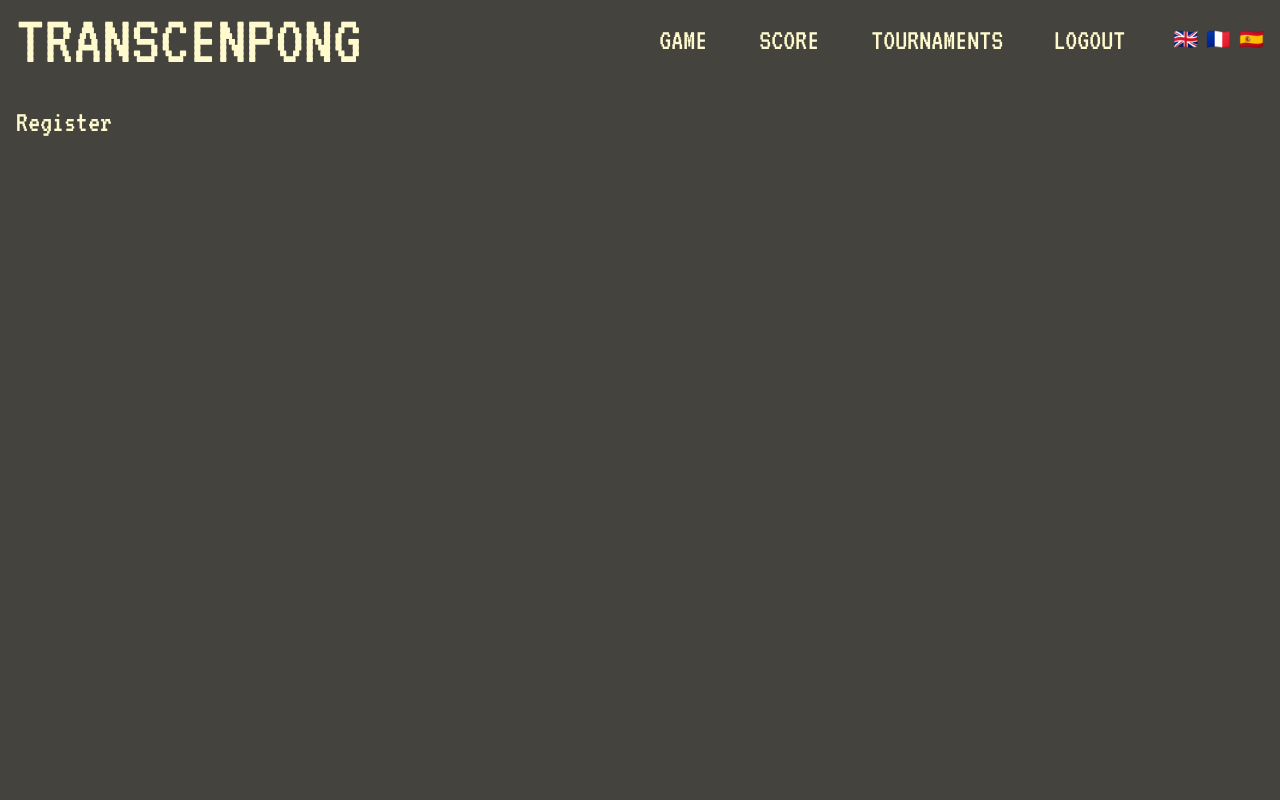
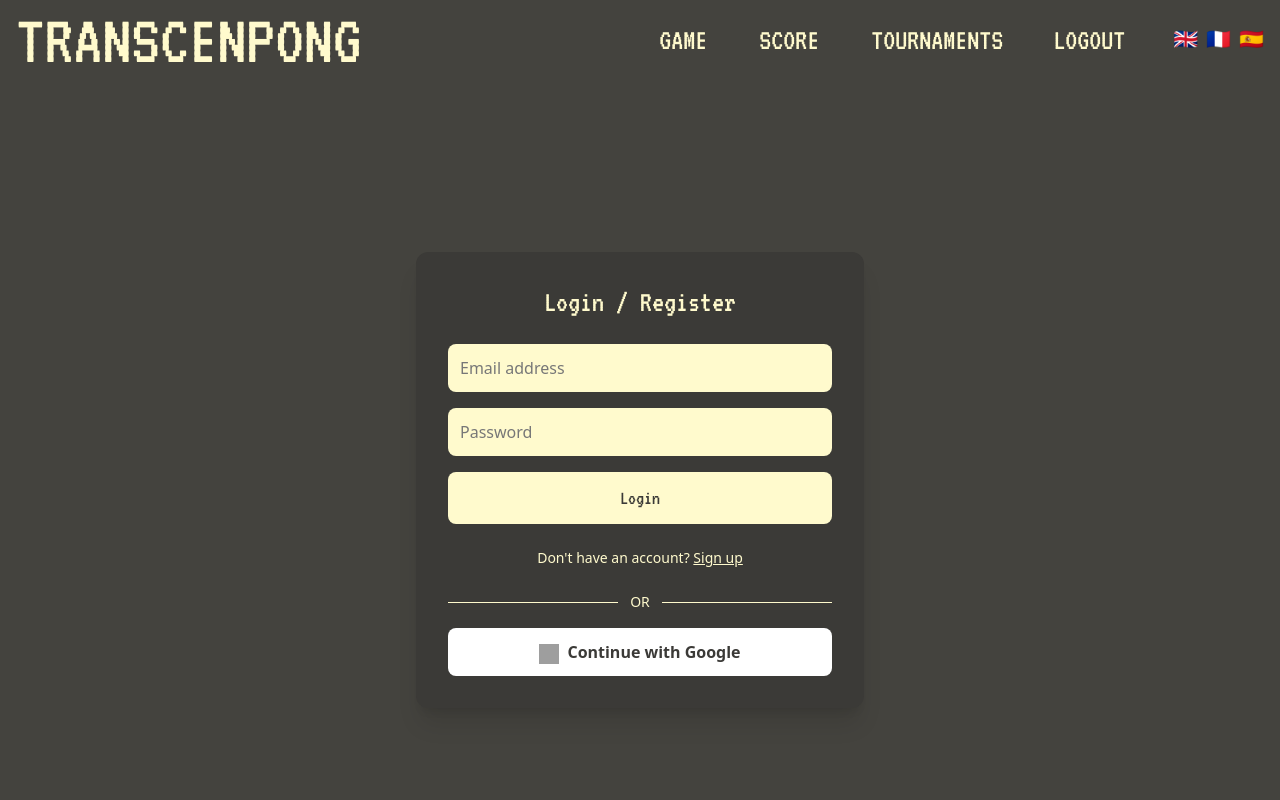
Before and after one commit to dbejar-s/ft_transcendence, a React (Vite) app in the folder frontend/: page /register in a window 1280 px wide. Shown: the top 800 px of the page. Built offline with nearby package versions, Linux system fonts and the light colour scheme; grey boxes are pictures that could not be loaded.

Commit message:
change registration page, add sign in with google button

```diff
--- a/frontend/src/pages/Registration.tsx
+++ b/frontend/src/pages/Registration.tsx
@@ -1,8 +1,78 @@
+import { useTranslation } from 'react-i18next';
+import { useState } from 'react';
+
 export default function Register() {
-  return(
-	<div className="min-h-screen flex flex-col bg-[#44433e]">
-     <h2 className="text-3xl font-vt323 text-[#FFFACD] mt-6 px-4">Register</h2>
-      {/*  */}
+  const { t } = useTranslation();
+  const [email, setEmail] = useState('');
+  const [password, setPassword] = useState('');
+
+  const handleLogin = (e: React.FormEvent) => {
+    e.preventDefault();
+    // TODO: Add connexion logic
+    console.log('Login with', email, password);
+  };
+
+  const handleGoogleLogin = () => {
+    // TODO: Add Google Sign-in logic
+    console.log('Connexion via Google');
+  };
+
+  return (
+    <div className="min-h-screen flex items-center justify-center bg-[#44433e] text-[#FFFACD] p-6">
+      <div className="bg-[#3b3a37] p-8 rounded-xl shadow-xl w-full max-w-md">
+        <h2 className="text-3xl font-vt323 mb-6 text-center">{t('registerTitle') || 'Register / Login'}</h2>
+
+        <form onSubmit={handleLogin} className="space-y-4">
+          <input
+            type="email"
+            placeholder={t('email') || 'Email'}
+            value={email}
+            onChange={(e) => setEmail(e.target.value)}
+            className="w-full p-3 rounded-lg bg-[#FFFACD] text-[#3b3a37] placeholder-[#777] focus:outline-none"
+            required
+          />
+          <input
+            type="password"
+            placeholder={t('password') || 'Password'}
+            value={password}
+            onChange={(e) => setPassword(e.target.value)}
+            className="w-full p-3 rounded-lg bg-[#FFFACD] text-[#3b3a37] placeholder-[#777] focus:outline-none"
+            required
+          />
+
+          <button
+            type="submit"
+            className="w-full bg-[#FFFACD] text-[#3b3a37] font-vt323 text-xl py-3 rounded-lg hover:bg-[#e0e0a0] transition"
+          >
+            {t('login') || 'Login'}
+          </button>
+        </form>
+
+        <div className="my-6 text-center text-sm">
+          {t('noAccount') || "Don't have an account?"}{' '}
+          <a href="/signup" className="underline hover:text-white">
+            {t('signUp') || 'Sign up'}
+          </a>
+        </div>
+
+        <div className="flex items-center my-4">
+          <hr className="flex-grow border-[#FFFACD]" />
+          <span className="mx-3 text-sm">{t('or') || 'OR'}</span>
+          <hr className="flex-grow border-[#FFFACD]" />
+        </div>
+
+        <button
+          onClick={handleGoogleLogin}
+          className="w-full bg-white text-[#3b3a37] py-3 rounded-lg font-semibold hover:bg-gray-100 transition"
+        >
+          <img
+            src="https://developers.google.com/identity/images/g-logo.png"
+            alt="Google logo"
+            className="inline w-5 h-5 mr-2 align-middle"
+          />
+          {t('continueWithGoogle') || 'Continue with Google'}
+        </button>
+      </div>
     </div>
   );
 }
--- a/frontend/src/router.tsx
+++ b/frontend/src/router.tsx
@@ -6,8 +6,9 @@ import Tournament from './pages/Tournament';
 import Game from './pages/Game';
 import Score from './pages/Score';
 import About from './pages/About';
-import Register from './pages/Registration';;
+import Register from './pages/Registration';
 import NotFound from './pages/NotFound';
+import SignUp from './pages/SignUp';
 import Header from './components/Header';
 import Footer from './components/Footer'
 
@@ -58,6 +59,7 @@ function AnimatedRoutes({
     { path: '/score', element: <Score /> },
     { path: '/about', element: <About /> },
     { path: '/register', element: <Register /> },
+    { path: '/signup', element: <SignUp /> },
   ];
 
   return (
--- a/frontend/src/translations/en/translation.json
+++ b/frontend/src/translations/en/translation.json
@@ -20,5 +20,18 @@
   "home": "Go to home page",
   "howToPlayTitle": "How to play",
   "howToPlayText": "Use the arrow keys or ZQSD to move your paddle. Score points to win!",
-  "startGame": "Start the game"
+  "startGame": "Start the game",
+  "registerTitle": "Login / Register",
+  "email": "Email address",
+  "password": "Password",
+  "login": "Login",
+  "noAccount": "Don't have an account?",
+  "signUp": "Sign up",
+  "or": "OR",
+  "continueWithGoogle": "Continue with Google" ,
+  "confirmPassword": "Confirm Password",
+  "passwordMismatch": "Passwords do not match",
+  "signUpSuccess": "Sign up successful, you can now log in.",
+  "signUpError": "Error during sign up",
+  "loading": "Loading..."
 }
--- a/frontend/src/translations/es/translation.json
+++ b/frontend/src/translations/es/translation.json
@@ -20,5 +20,18 @@
   "home" : "Ir a la página de inicio",
   "howToPlayTitle": "Cómo jugar",
   "howToPlayText": "Usa las flechas del teclado o ZQSD para mover tu pala. ¡Marca puntos para ganar!",
-  "startGame": "Iniciar el juego"
+  "startGame": "Iniciar el juego",
+  "registerTitle": "Iniciar sesión / Registrarse",
+  "email": "Correo electrónico",
+  "password": "Contraseña",
+  "login": "Iniciar sesión",
+  "noAccount": "¿No tienes una cuenta?",
+  "signUp": "Regístrate",
+  "or": "O",
+  "continueWithGoogle": "Continuar con Google",
+  "confirmPassword": "Confirmar contraseña",
+  "passwordMismatch": "Las contraseñas no coinciden",
+  "signUpSuccess": "Registro exitoso, ahora puede iniciar sesión.",
+  "signUpError": "Error durante el registro",
+  "loading": "Cargando..."
 }
--- a/frontend/src/translations/fr/translation.json
+++ b/frontend/src/translations/fr/translation.json
@@ -20,6 +20,18 @@
   "home": "Retour à l'accueil",
   "howToPlayTitle": "Comment jouer",
   "howToPlayText": "Utilise les touches fléchées ou ZQSD pour déplacer ta raquette. Marque des points pour gagner !",
-  "startGame": "Commencer le jeu"
-
+  "startGame": "Commencer le jeu",
+  "registerTitle": "Connexion / Inscription",
+  "email": "Adresse e-mail",
+  "password": "Mot de passe",
+  "login": "Connexion",
+  "noAccount": "Pas encore de compte ?",
+  "signUp": "Inscrivez-vous",
+  "or": "OU",
+  "continueWithGoogle": "Continuer avec Google",
+  "confirmPassword": "Confirmer le mot de passe",
+  "passwordMismatch": "Les mots de passe ne correspondent pas",
+  "signUpSuccess": "Inscription réussie, vous pouvez maintenant vous connecter.",
+  "signUpError": "Erreur lors de l'inscription",
+  "loading": "Chargement..."
 }
```
